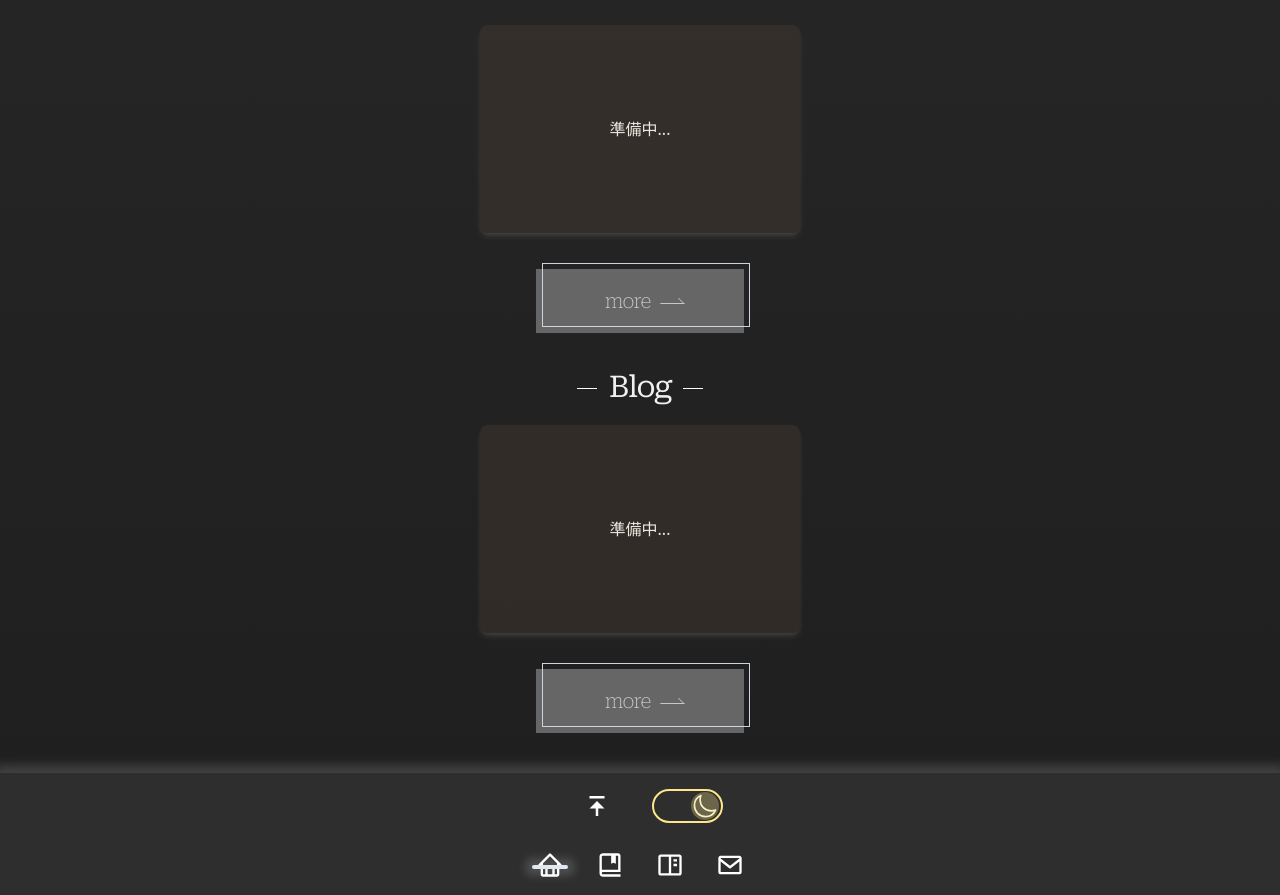
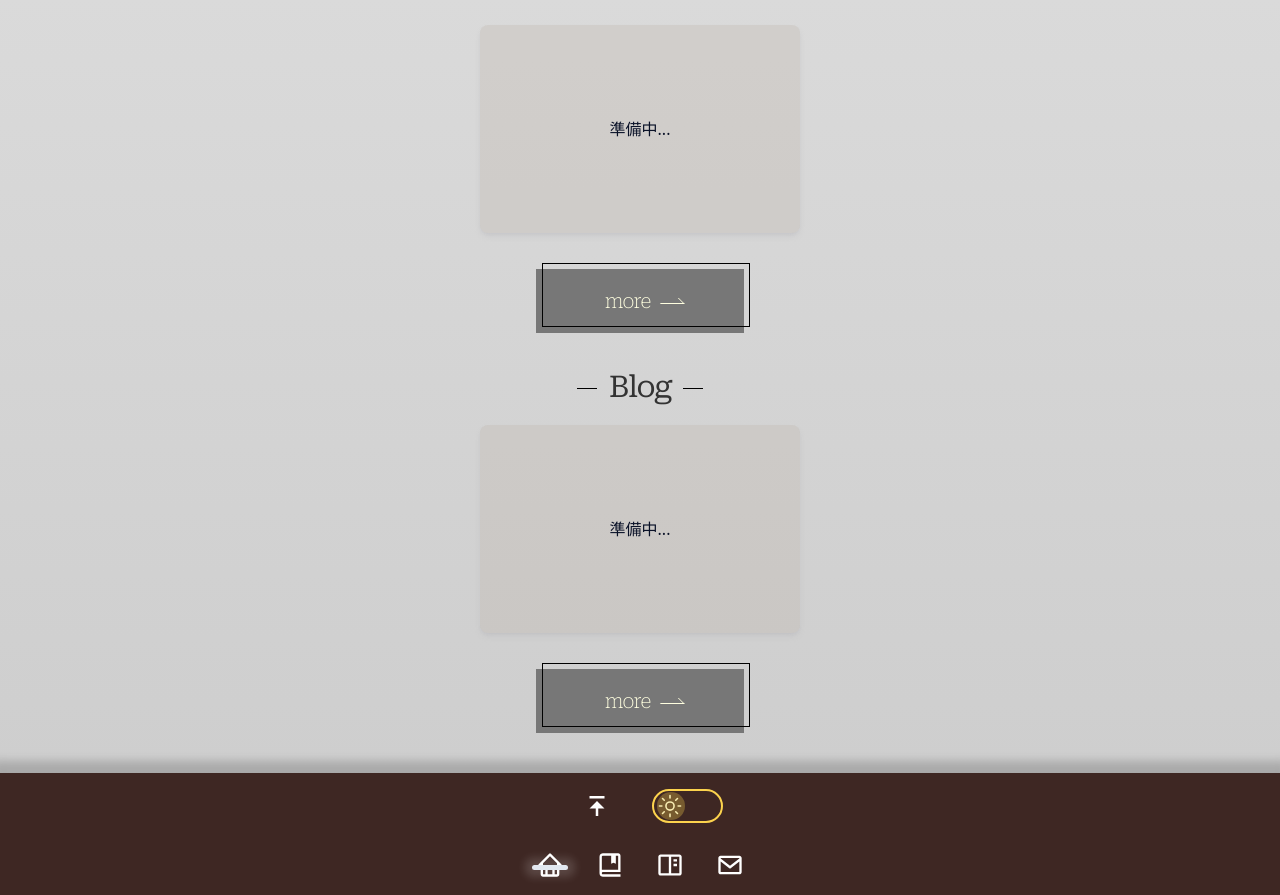
Before and after one commit to haruki26/react-next-portfolio, a Next.js app: page / in a window 1280 px wide. Shown: the part 1288-2183 px from the top of the page. Built offline with nearby package versions, Linux system fonts and the light colour scheme.

Commit message:
クリックの禁止

```diff
--- a/src/app/layout.tsx
+++ b/src/app/layout.tsx
@@ -39,7 +39,7 @@ export default function RootLayout({
             <body className={`${roboto.variable} ${mplus.variable} h-full w-full m-0`}>
                 <ThemeProvider
                     attribute="class"
-                    defaultTheme="dark"
+                    defaultTheme="system"
                     enableSystem={true}
                     storageKey="theme"
                 >
--- a/src/components/PageLinks/index.tsx
+++ b/src/components/PageLinks/index.tsx
@@ -68,16 +68,16 @@ const PageLinks: React.FC<Props> = ({
                         "w-fit h-fit px-1 relative",
                         current === page.href && (
                             [
+                                "before:absolute before:top-0 before:left-0 before:w-full before:h-full before:z-10",
                                 "after:absolute after:top-1/2 after:left-0",
-                                "after:h-[4px] after:rounded-md after:w-full after:bg-slate-200",
+                                "after:h-[5px] after:w-full after:rounded-md after:bg-slate-200",
                                 "after:shadow-[0_0_8px_7px_rgba(255,255,255,0.15)]",
-                                "after:transform after:transition after:duration-200 after:ease-in-out",
-                                "after:scale-x-100",
+                                "after:animate-scale-in-center",
                             ]
                         ),
                     )}
                 >
-                    <Link href={page.href}>
+                    <Link href={page.href} passHref={true}>
                         <IconAndStr>
                             {page.icon.type({
                                 ...icon,
```
